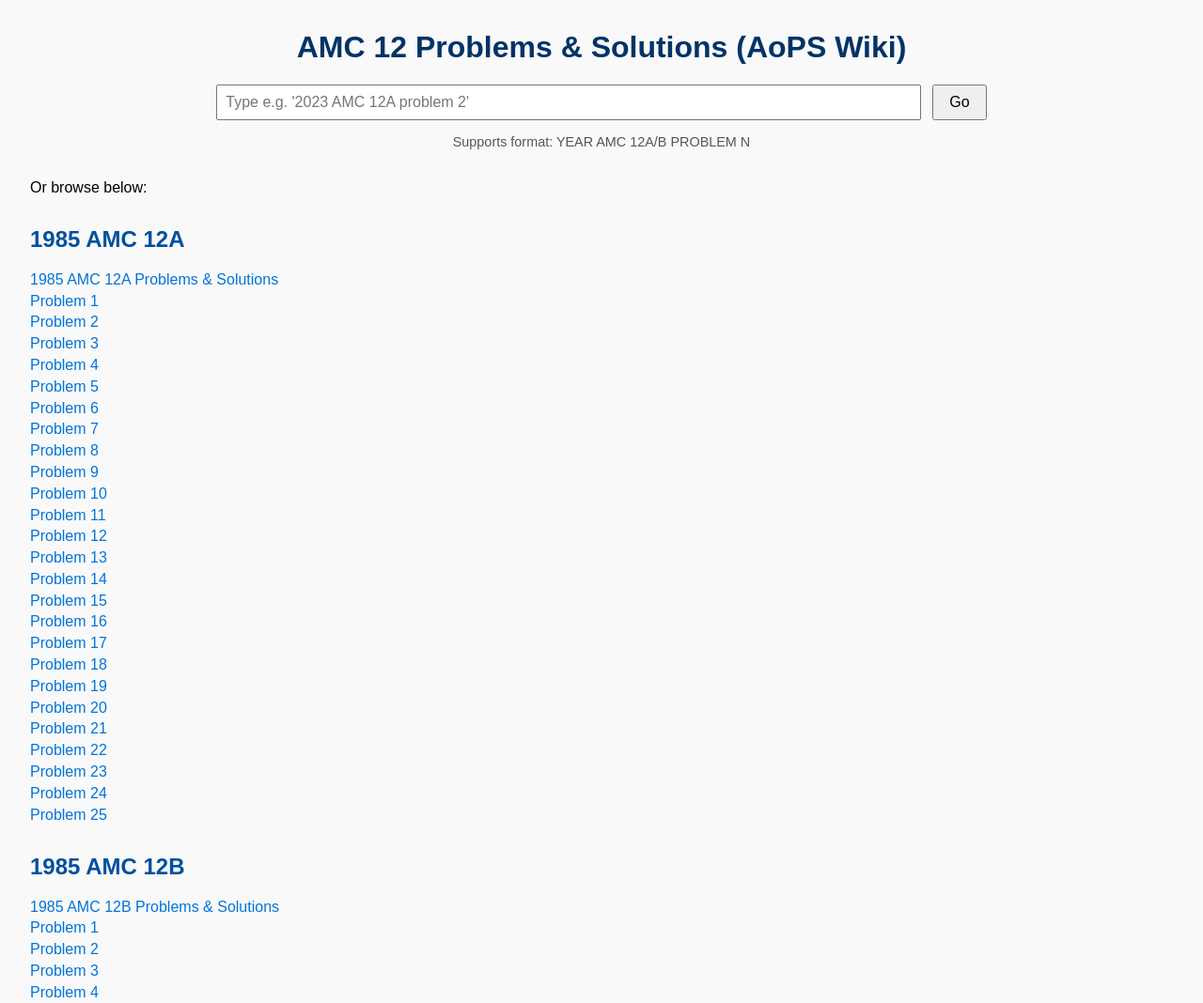
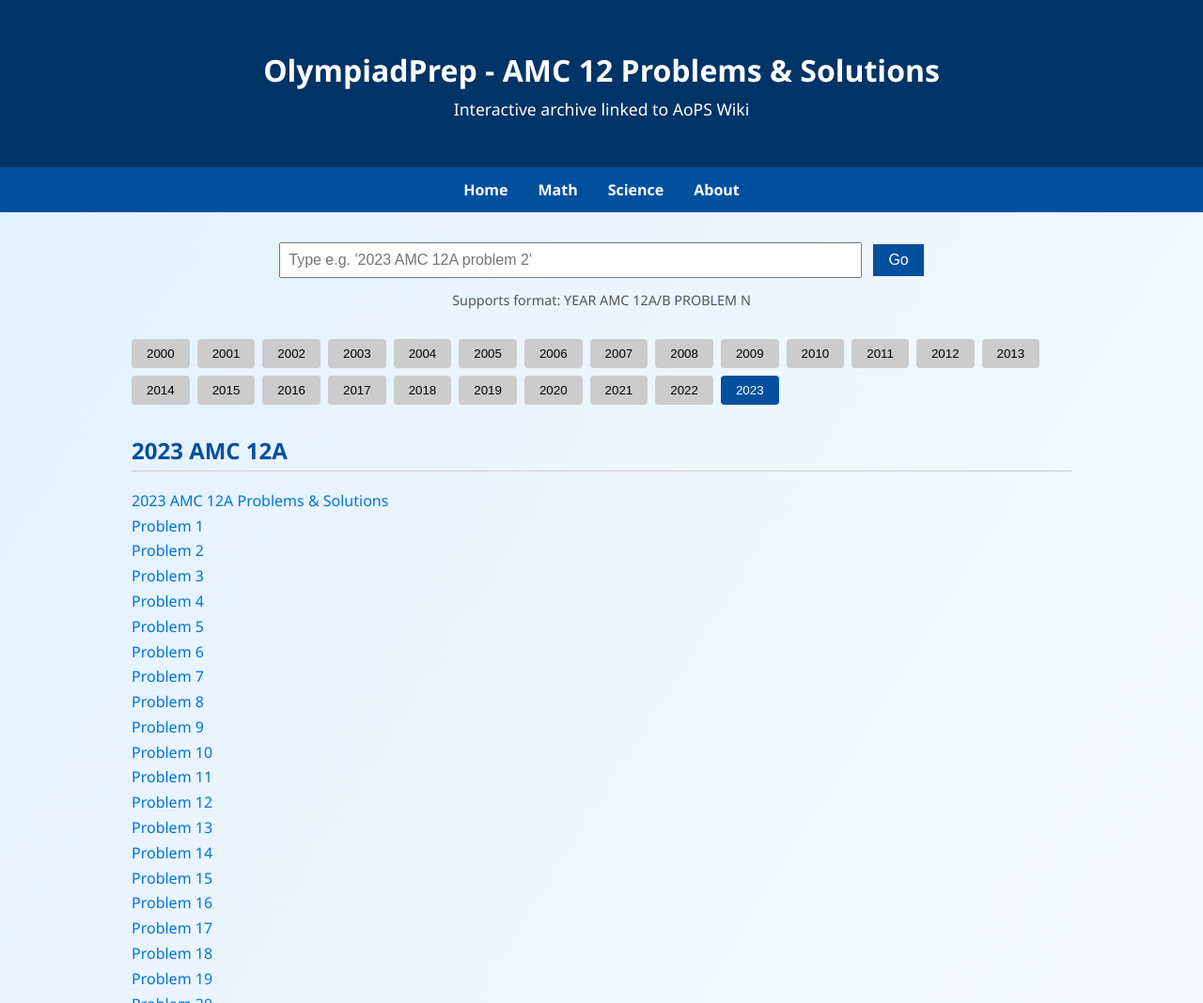
Before and after one commit to thjjjjjjjjjhhy/olympiad, a plain HTML site: page amc12.html in a window 1280 px wide. Shown: the top 1068 px of the page at 94% size. Drawn offline with Linux system fonts and the light colour scheme.

Commit message:
Update amc12.html

```diff
--- a/amc12.html
+++ b/amc12.html
@@ -5,20 +5,120 @@
   <meta name="viewport" content="width=device-width, initial-scale=1" />
   <title>AMC 12 Problems & Solutions - AoPS Links</title>
   <style>
-    body { font-family: sans-serif; margin: 2rem; background: #f9f9f9; }
-    h1 { color: #003366; text-align: center; }
-    h2 { color: #00509e; margin-top: 2rem; }
-    ul { list-style-type: none; padding-left: 0; }
-    li { margin: 0.3rem 0; }
-    a { color: #0074d9; text-decoration: none; }
-    a:hover { text-decoration: underline; }
-    #search-form { text-align: center; margin-bottom: 2rem; }
-    #search-input { width: 60%; padding: 0.5rem; font-size: 1rem; }
-    #search-button { padding: 0.5rem 1rem; font-size: 1rem; margin-left: 0.5rem; }
+    body {
+      font-family: 'Segoe UI', Tahoma, Geneva, Verdana, sans-serif;
+      margin: 0;
+      background: linear-gradient(to bottom right, #e0f0ff, #ffffff);
+      color: #003366;
+    }
+    header {
+      background: #003366;
+      color: white;
+      padding: 2rem;
+      text-align: center;
+      box-shadow: 0 2px 5px rgba(0, 0, 0, 0.2);
+    }
+    nav {
+      background: #00509e;
+      display: flex;
+      justify-content: center;
+      gap: 2rem;
+      padding: 0.8rem 0;
+      position: sticky;
+      top: 0;
+      z-index: 1000;
+    }
+    nav a {
+      color: white;
+      text-decoration: none;
+      font-weight: bold;
+    }
+    nav a:hover {
+      text-decoration: underline;
+    }
+    main {
+      padding: 2rem;
+      max-width: 1000px;
+      margin: auto;
+    }
+    h1 {
+      font-size: 2rem;
+      margin-bottom: 0.5rem;
+    }
+    h2 {
+      color: #00509e;
+      margin-top: 2rem;
+      border-bottom: 1px solid #ccc;
+      padding-bottom: 0.3rem;
+    }
+    ul {
+      list-style-type: none;
+      padding-left: 0;
+    }
+    li {
+      margin: 0.3rem 0;
+    }
+    a {
+      color: #0074d9;
+      text-decoration: none;
+    }
+    a:hover {
+      text-decoration: underline;
+    }
+    #search-form {
+      text-align: center;
+      margin-bottom: 2rem;
+    }
+    #search-input {
+      width: 60%;
+      padding: 0.5rem;
+      font-size: 1rem;
+    }
+    #search-button {
+      padding: 0.5rem 1rem;
+      font-size: 1rem;
+      margin-left: 0.5rem;
+      background: #00509e;
+      color: white;
+      border: none;
+      cursor: pointer;
+    }
+    #search-button:hover {
+      background: #003f7f;
+    }
+    .tabs {
+      display: flex;
+      flex-wrap: wrap;
+      gap: 0.5rem;
+      margin-bottom: 1rem;
+    }
+    .tabs button {
+      padding: 0.5rem 1rem;
+      background: #ccc;
+      border: none;
+      cursor: pointer;
+      border-radius: 4px;
+    }
+    .tabs button.active {
+      background: #00509e;
+      color: white;
+    }
+    .tab-content { display: none; }
+    .tab-content.active { display: block; }
   </style>
 </head>
 <body>
-  <h1>AMC 12 Problems & Solutions (AoPS Wiki)</h1>
+  <header>
+    <h1>OlympiadPrep - AMC 12 Problems & Solutions</h1>
+    <p style="font-size:1.1rem; margin-top:0.5rem;">Interactive archive linked to AoPS Wiki</p>
+  </header>
+  <nav>
+    <a href="index.html">Home</a>
+    <a href="#">Math</a>
+    <a href="#">Science</a>
+    <a href="#">About</a>
+  </nav>
+  <main>
     <div id="search-form">
       <form id="form">
         <input type="text" id="search-input" placeholder="Type e.g. '2023 AMC 12A problem 2'" />
@@ -26,20 +126,39 @@
       </form>
       <p style="color:#555;font-size:0.9rem;">Supports format: YEAR AMC 12A/B PROBLEM N</p>
     </div>
-  <p>Or browse below:</p>
+
+    <div class="tabs" id="year-tabs"></div>
     <div id="content"></div>
+  </main>
   <script>
-    const startYear = 1985;
+    const startYear = 2000;
     const endYear = 2023;
-    const content = document.getElementById('content');
+    const tabsContainer = document.getElementById('year-tabs');
+    const contentContainer = document.getElementById('content');
+
     for (let year = startYear; year <= endYear; year++) {
+      const btn = document.createElement('button');
+      btn.textContent = year;
+      btn.dataset.year = year;
+      btn.addEventListener('click', function() {
+        document.querySelectorAll('.tabs button').forEach(b => b.classList.remove('active'));
+        document.querySelectorAll('.tab-content').forEach(c => c.classList.remove('active'));
+        btn.classList.add('active');
+        document.getElementById(`year-${year}`).classList.add('active');
+      });
+      tabsContainer.appendChild(btn);
+
+      const tabContent = document.createElement('div');
+      tabContent.id = `year-${year}`;
+      tabContent.className = 'tab-content';
+
       ['A', 'B'].forEach(letter => {
         const section = document.createElement('div');
         const heading = document.createElement('h2');
         heading.textContent = `${year} AMC 12${letter}`;
         section.appendChild(heading);
+
         const list = document.createElement('ul');
-        // Link to problems & solutions page
         const problemsLi = document.createElement('li');
         const problemsLink = document.createElement('a');
         problemsLink.href = `https://artofproblemsolving.com/wiki/index.php/${year}_AMC_12${letter}_Problems`;
@@ -47,7 +166,7 @@
         problemsLink.textContent = `${year} AMC 12${letter} Problems & Solutions`;
         problemsLi.appendChild(problemsLink);
         list.appendChild(problemsLi);
-        // Individual problem pages
+
         for (let i = 1; i <= 25; i++) {
           const li = document.createElement('li');
           const solLink = document.createElement('a');
@@ -57,11 +176,18 @@
           li.appendChild(solLink);
           list.appendChild(li);
         }
+
         section.appendChild(list);
-        content.appendChild(section);
+        tabContent.appendChild(section);
       });
+
+      contentContainer.appendChild(tabContent);
     }
-    // Search handler
+
+    // Activate latest year by default
+    document.querySelector(`button[data-year='${endYear}']`).click();
+
+    // Search
     document.getElementById('form').addEventListener('submit', function(e) {
       e.preventDefault();
       const input = document.getElementById('search-input').value.trim().toUpperCase();
```
Lines whose indentation alone changed are shown as unchanged.
